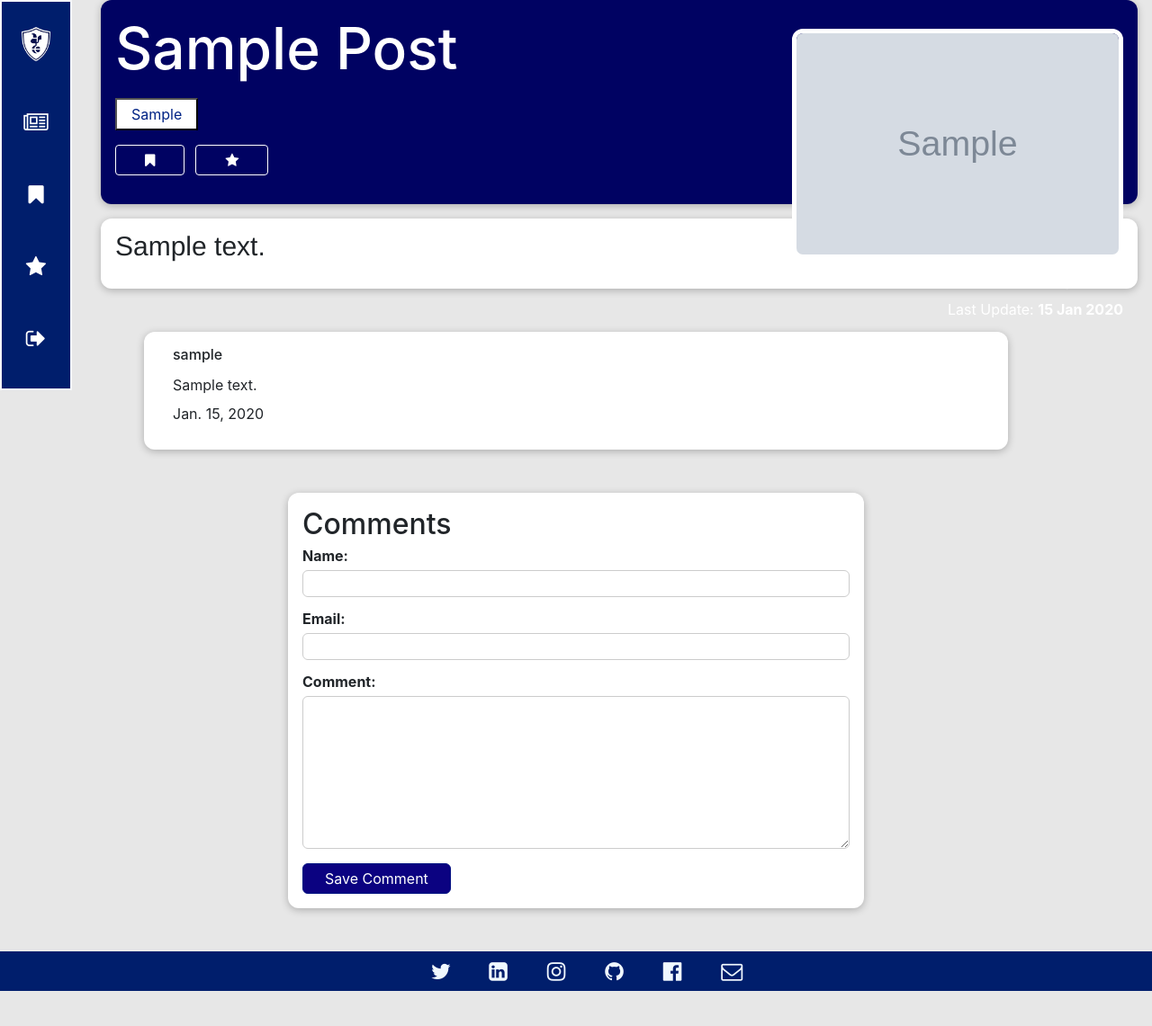
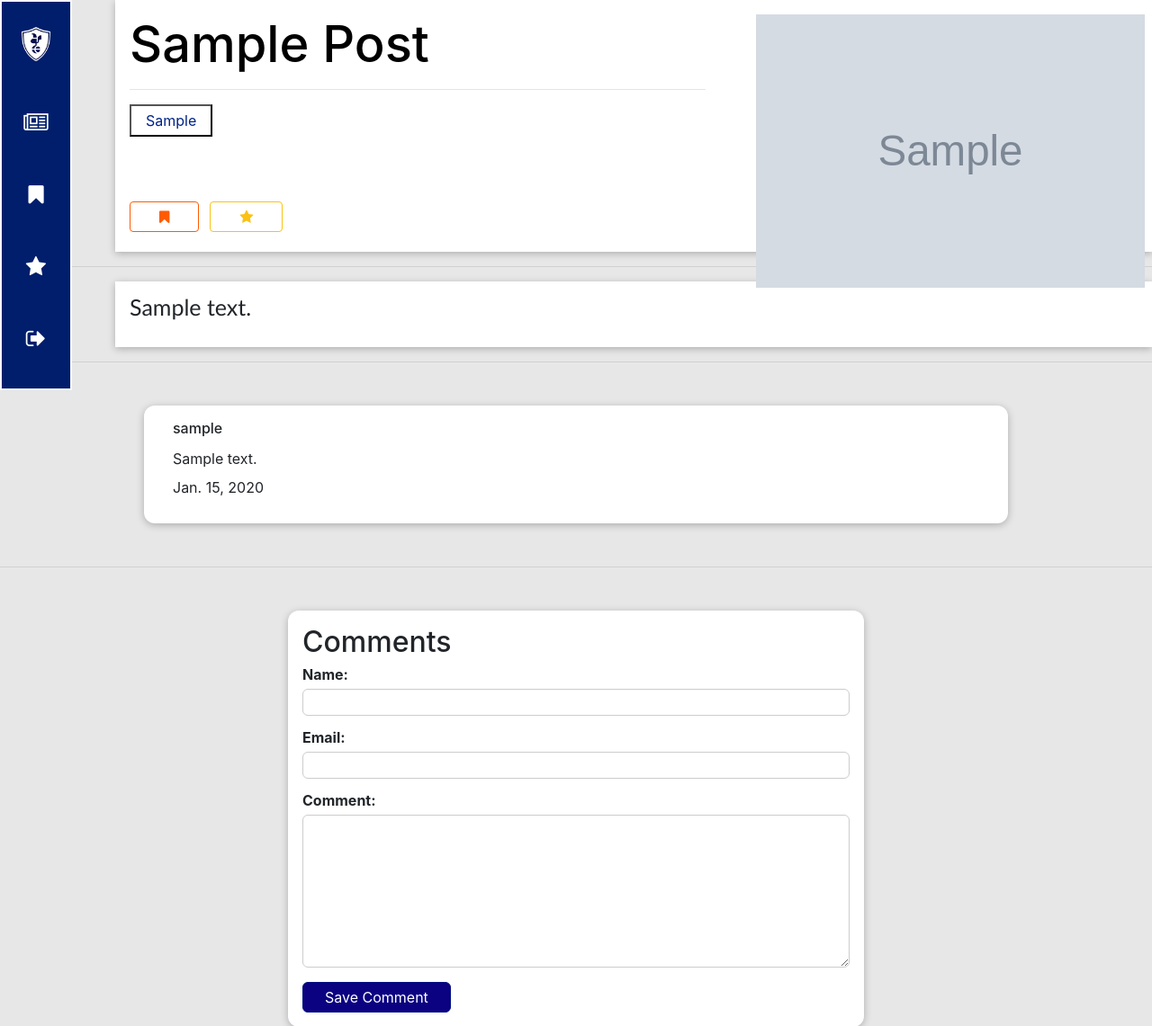
Before and after one commit to RaulMaya/Spurs-Blog, a Django app: a page that uses my_blog/blog/templates/blog/individual_post.html in a window 1280 px wide. Shown: the top 1141 px of the page at 90% size. Before the commit the page ends 1102 px from the top, so only its background shows below. Run offline with Django 4.2, Linux system fonts and the light colour scheme; a user stored in the database is signed in; tables that the repository leaves empty hold one stand-in row (values such as "Sample post"); grey boxes marked "Sample" are stand-in pictures; some libraries are stand-ins or nearby versions.

Commit message:
Style on main posts

```diff
--- a/my_blog/blog/static/blog/main.css
+++ b/my_blog/blog/static/blog/main.css
@@ -3,59 +3,62 @@
 }
 
 #summary {
-  margin: 0rem 1rem 1rem auto;
-  padding: 1rem 5rem 1rem 1rem;
+  margin: 0rem 0rem 1rem auto;
+  padding: 1rem 1rem 1rem 1rem;
   width: 90%;
   max-width: 90rem;
-  border-radius: 12px;
-  background-color: #000262;
+  background-color: #ffffff;
   box-shadow: 0 2px 8px rgba(0, 0, 0, 0.25);
   height: fit-content;
 }
 
 .text-container{
-  background-color: transparent;
-  width: 50rem;
+  background-color:transparent;
+  width: 40em;
+  height: fit-content;
 }
 
 .side-forms{
   display: inline-block;
-  width: 250px;
-  background-color: transparent
+  width: 100%;
+  padding-top: 4.5em;
 }
 
+
+
 #summary h2 {
-  color: white;
-  font-size: 4rem;
+  color: rgb(0, 0, 0);
+  font-size: 3.5em;
   margin-bottom: 1rem;
 }
 
-#summary article {
+
+#summary .article {
   position: absolute;
   top: 1rem;
-  right: 1rem;
-  padding: 1rem 1rem;
+  right: 0.5rem;
+  padding: 0rem 0rem;
   border-radius: 12px;
   text-align: right;
-  color: white;
+  height: fit-content;
 }
 
-#summary article img {
-  width: 23rem;
-  height: 16rem;
-  border-radius: 12px;
+#summary .article img {
+  width:27rem;
+  height: 19rem;
   transform: rotateZ(0deg);
-  border: 5px solid white;
   margin-bottom: 1rem;
 }
 
 #summary address {
   font-weight: bold;
+  margin-bottom: 1rem;
 }
-
-#summary a {
-  color: white;
-  text-decoration: none;
+#summary .author{
+  text-align: right;
+  font-size: 12px;
+  color:#464646;
+  margin: 0rem 0;
 }
 
 #summary time {
@@ -63,44 +66,46 @@
 }
 
 .read-later {
-  margin: 1rem 0;
+  margin: 0rem 0;
   float: left;
   margin-right: 12px;
 }
 
 .read-later button {
   background-color: transparent;
-  border: 1px solid white;
+  border: 1px solid #FF5B00;
   padding: 0.5rem 2rem;
   font: inherit;
-  color: white;
+  color: #FF5B00;
   cursor: pointer;
 }
 
 .read-later button:hover,
 .read-later button:active {
-  background-color: white;
-  color: #FF5B00;
-  border: 1px solid #FF5B00;
+  background-color: #FF5B00;
+  color: #ffffff;
+  border: 1px solid #ffffff;
 }
 
 .favorite {
-  margin: 1rem 0;
+  margin: 0rem 0;
+  float: left;
+  margin-right: 12px;
 }
 
 .favorite button {
   background-color: transparent;
-  border: 1px solid white;
+  border: 1px solid #FAC213;
   padding: 0.5rem 2rem;
   font: inherit;
-  color: white;
+  color: #FAC213;
   cursor: pointer;
 }
 
 .favorite button:hover,
 .favorite button:active {
-  background-color: white;
-  color: #FAC213;
+  background-color: #FAC213;
+  color: #ffffff;
   border: 1px solid #FAC213;
 }
 
@@ -142,13 +147,12 @@
 main {
   width: 90%;
   max-width: 90rem;
-  margin: 0rem 1rem 1rem auto;
+  margin: 0rem 0em 1rem auto;
   background-color: white;
   padding: 1rem 5rem 1rem 1rem;
-  border-radius: 12px;
   box-shadow: 0 2px 8px rgba(0, 0, 0, 0.25);
-  font-size: 30px;
-  font-family: 'Franklin Gothic Medium', 'Arial Narrow', Arial, sans-serif;
+  font-size: 25px;
+  font-family: 'Gill Sans', 'Gill Sans MT', 'Calibri', 'Trebuchet MS', sans-serif;
 }
 
 .tag {
@@ -268,17 +272,17 @@
 #comments h2 {
   color: #464646;}
 
-.login-posts button{
-  margin: 10px;
+.login-posts button {
+  margin-top: 10px;
   padding: 15px 30px;
   text-align: center;
   transition: 0.5s;
   background-size: 200% auto;
   color: white;
-  border-radius: 10px;
+  border-radius: 5px;
   display: block;
   border: 0px;
-  font-weight: 700;
+  font-weight: 450;
   box-shadow: 0px 0px 14px -7px #3AA3C1;
   background-image: linear-gradient(45deg, #260980 0%, #283996  51%, #3AA3C1  100%);
   cursor: pointer;
@@ -287,6 +291,10 @@
   touch-action: manipulation;
 }
 
+.login-posts button a{
+  text-decoration: none;
+  color: #e7e7e7;
+}
 .login-posts button:hover {
   background-position: right center;
   /* change the direction of the change here */
--- a/my_blog/blog/templates/blog/index.html
+++ b/my_blog/blog/templates/blog/index.html
@@ -16,7 +16,6 @@
             <a class='active' href="{% url 'blog:starting_page' %}"><h1><span>Tottenham Blog</span></h1></a>
         </header>
         <section id="latest-posts">
-            <h2>New Posts!</h2>
             <ul>
                 <div class="container">
                 {% for post in posts %}
--- a/my_blog/blog/templates/blog/individual_post.html
+++ b/my_blog/blog/templates/blog/individual_post.html
@@ -25,13 +25,18 @@
     <section id='summary'>
     <div class="text-container">
     <h2>{{ post.title|title }}</h2>
+    <hr>
     </div>
     <div>
         {% for tag in tags %}
         <button class ="tag">{{ tag.caption }}</button>
         {% endfor %}
     </div>
+    <div class = 'article'>
+        <img src="{{ post.image.url }}" alt="Post Title"/>
+    </div>
     {% if user.is_authenticated %}
+
     <div class = "side-forms">
         <div class="read-later {% if saved_for_later %}on-read-list{% endif %}">
             <form action="{% url 'blog:read-later' %}" method="POST">
@@ -55,28 +60,30 @@
             {% endif %}
         </form>
         </div>
-    </div>
+
     {% else %}
     <div class="login-posts">
         <button><a href="{% url 'users:login' %}">Log In <i class="fa fa-sign-in"></i></a></button>
     </div>
     {% endif %}
 
-        <article>
-            <img src="{{ post.image.url }}" alt="Post Title"/>
+
+        <div class="author">
             <address>By <a href="mailto:{{ post.author.email_address }}">{{ post.author|title }}</a></address>
             <div>
                 Last Update: <time>{{ post.date|date:"d M Y" }}</time>
             </div>
-        </article>
+        </div>
+    </div>
     </section>
-
+    <hr>
 
     <main>
         {{ post.content|linebreaks }}
     </main>
 
     {% if comments %}
+    <hr>
         <section id="comments" >
             <ul>
                 {% for comment in comments %}
@@ -92,7 +99,7 @@
         <p>No comments in this post</p>
     {% endif %}
 
-    {% if user.is_authenticated %}
+    <hr>
     <section id="comment-form" >
         <h2>Comments</h2>
         <form action="{% url 'blog:individual_post' post.slug %}" method="POST">
@@ -108,7 +115,4 @@
             <button>Save Comment</button>
         </form>
     </section>
-    {% else %}
-    <p>Want to Comment</p>
-    {% endif %}
 {% endblock %}
```
Also changed, not shown: my_blog/blog/static/blog/index_posts.css (+19 -11 lines), my_blog/blog/static/blog/posts.css (+35 -27 lines), my_blog/blog/templates/blog/includes/portrait.html (+6 -3 lines), my_blog/static/raulmaya.jpg (added).
